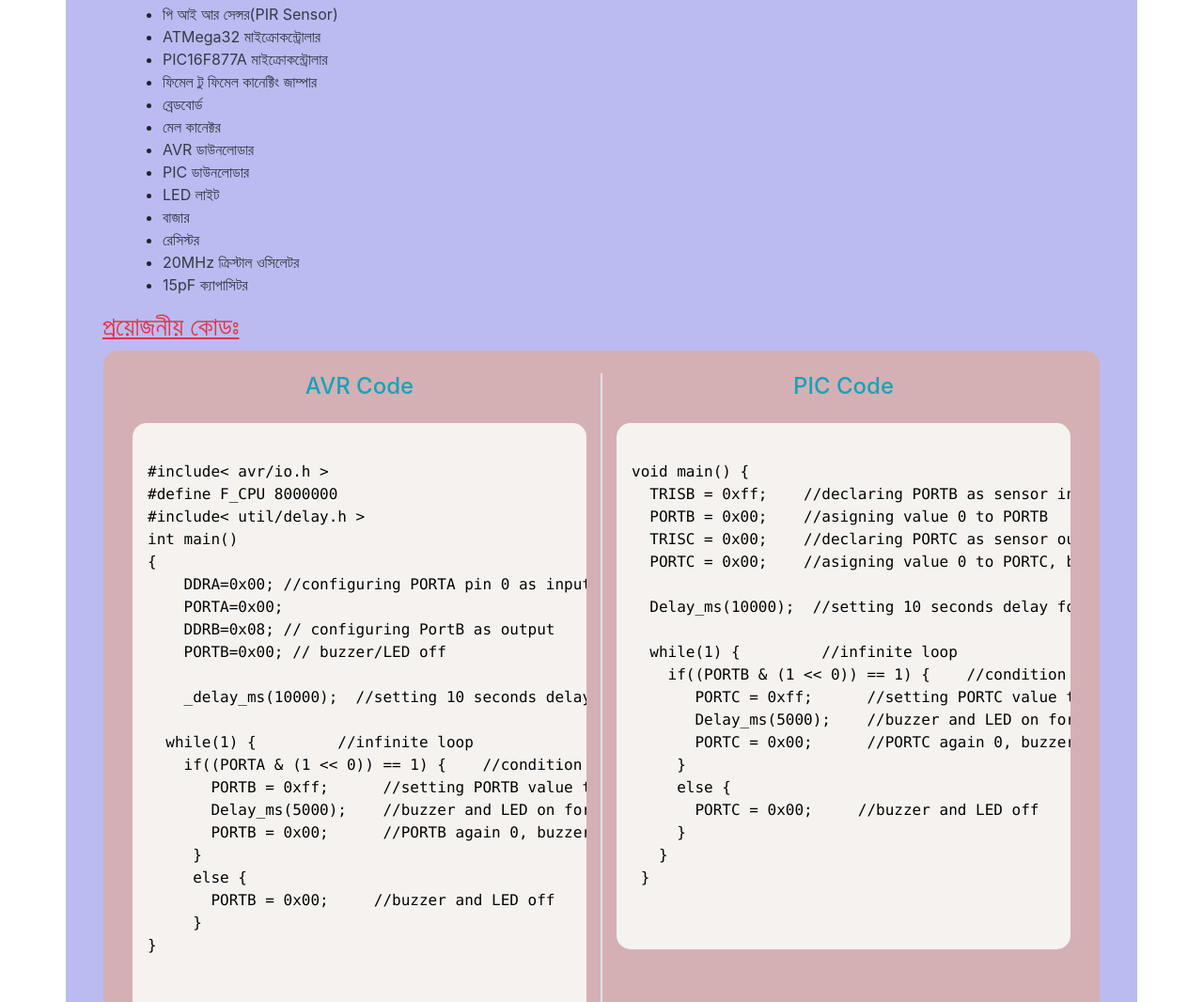
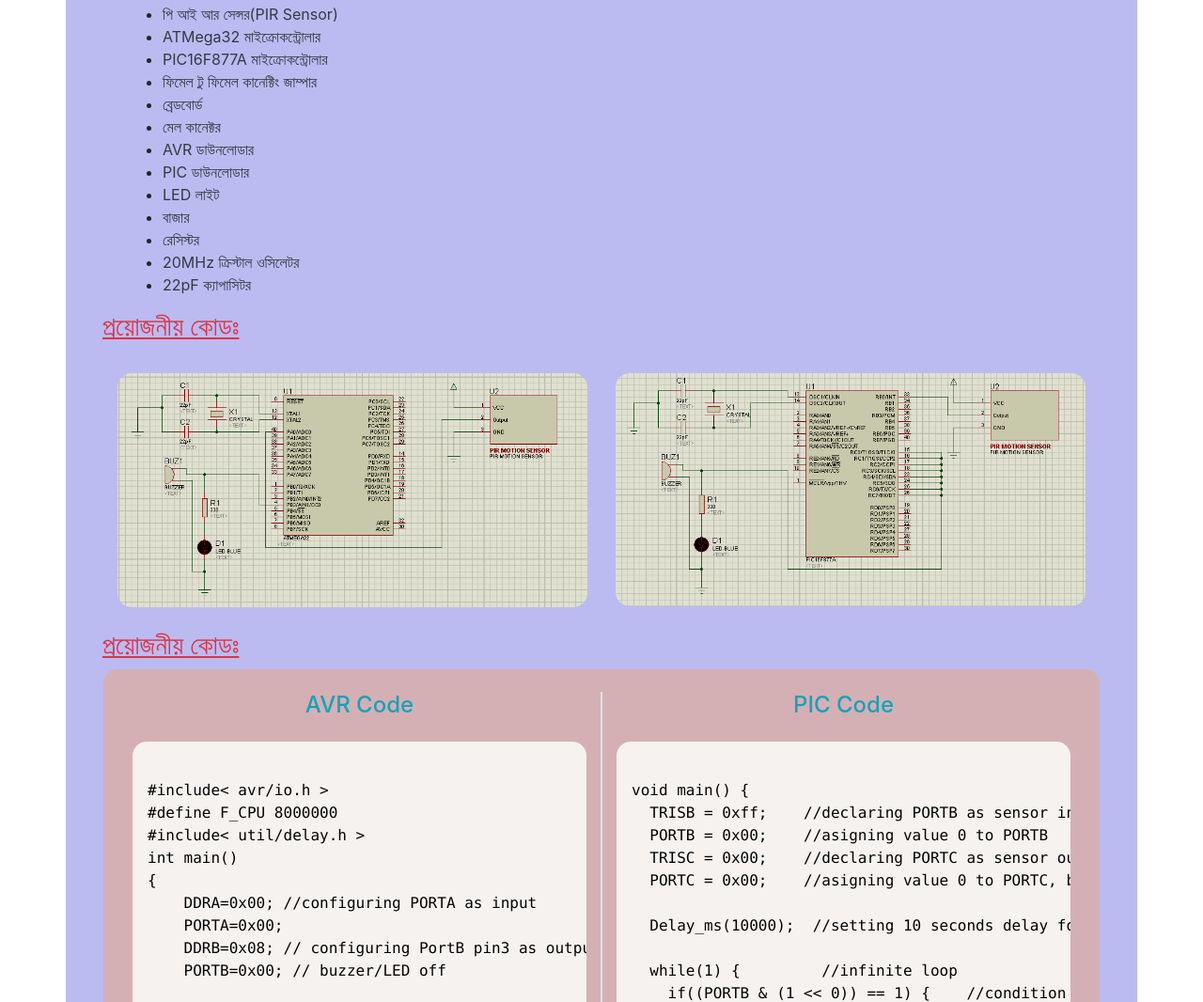
Before and after one commit to shovontanvir/pirMotionDetection, a plain HTML site: page index.html in a window 1280 px wide. Shown: the part 869-1935 px from the top of the page at 94% size. Drawn offline with nearby package versions, Linux system fonts and the light colour scheme; a web font is replaced by a local one.

Commit message:
schematic added

```diff
--- a/assets/css/main.css
+++ b/assets/css/main.css
@@ -26,6 +26,10 @@ $font-1 : 'Galada', cursive !important;
 }
 
 .w-100{
+  width: 100%;
+}
+
+.w-100vh{
   width: 100vh;
 }
 
--- a/index.html
+++ b/index.html
@@ -23,7 +23,7 @@
             <u>পি আই আর (PIR) মোশন সেন্সর :</u>
           </h3>
           <p class="pl-4">এই মজার কিন্তু উপকারী প্রজেক্টটি শুরু করার আগে চল পি আই আর মোশন সেন্সর সম্পর্কে জেনে নেয়া যাক। পি আই আর (PIR) এর পুরো নাম হচ্ছে প্যাসিভ ইনফ্রারেড। ইনফ্রারেড নামটি শুনে পরিচিত মনে হচ্ছে? হতেই পারে। ইনফ্রারেড বা অবলোহিত হচ্ছে আলোর একটি রূপ যা আমরা খালি চোখে দেখতে পাই না। কাজেই বুঝতেই পারছ পি আই আর মোশন সেন্সর মূলত আলোর বৈশিষ্ট্য ব্যবহার করে মোশন ডিটেক্ট করে থাকে। তোমার কি মনে কেন একে প্যাসিভ ইনফ্রারেড বলা হয়? তার আগে জেনে নেই কিভাবে এটি কাজ করে। তাহলে বুঝতে পারবে কেন একটিভ না হয়ে প্যাসিভ ইনফ্রারেড বলা হয়ে থাকে।</p>
-          <p class="pl-4">পি আই আর সেন্সর কোন বস্তু অথবা প্রাণী দ্বারা বিকির্ন ইনফ্রারেড রশ্মি থেকে মোশন ডিটেক্ট করে থাকে। স্থির কোন বস্তু বা ব্যাকটি থেকে একটি নির্দিষ্ট পরিমাণ অবলোহিত আলো বের হয়। যখন ব্যাকটি বা বস্তুতই নড়া শুরু করে তখন এই অবলোহিত রশ্মিতে পরিবর্তন আসে। আর এই সামান্য পরিবর্তন কাজে লাগিয়ে পি আই আর সেন্সর কোন ব্যাকটি বা বস্তুর গতিবিধি নির্নয় করতে পারে। যেহেতু সেন্সরটি নিজে আলোর উৎস না বরং অন্য উৎস থেকে আসা আলো দিয়ে কাজ করে তাই একে প্যাসিভ বা পরোক্ষ বলা হয়ে থাকে।<p>
+          <p class="pl-4">পি আই আর সেন্সর কোন বস্তু অথবা প্রাণী দ্বারা বিকির্ন ইনফ্রারেড রশ্মি থেকে মোশন ডিটেক্ট করে থাকে। স্থির কোন বস্তু বা ব্যাকটি থেকে একটি নির্দিষ্ট পরিমাণ অবলোহিত আলো বের হয়। যখন ব্যাক্তি বা বস্তুতই নড়া শুরু করে তখন এই অবলোহিত রশ্মিতে পরিবর্তন আসে। আর এই সামান্য পরিবর্তন কাজে লাগিয়ে পি আই আর সেন্সর কোন ব্যাকটি বা বস্তুর গতিবিধি নির্নয় করতে পারে। যেহেতু সেন্সরটি নিজে আলোর উৎস না বরং অন্য উৎস থেকে আসা আলো দিয়ে কাজ করে তাই একে প্যাসিভ বা পরোক্ষ বলা হয়ে থাকে।<p>
           <p class="p-1 d-block text-center background-greenish radius-secondary w-75 mx-auto">বিঃদ্রঃ- পি আই আর সেন্সর সম্পর্কে আরও জানতে এই <a href="https://en.wikipedia.org/wiki/Passive_infrared_sensor" target="_blank">লিঙ্ক</a> টি ঘুরে আসতে পার।</p>
 
           <div class="media my-4 align-items-center">
@@ -32,7 +32,7 @@
               <h3 class="text-danger">
                 <u>পি আই আর মোশন সেন্সর সম্পর্কে টেকনিকাল ডিস্ক্রিপশন:</u>
               </h3>
-              <p>আমাদের এই সেন্সরটিতে মোট তিনটি পিন আছে; <code class="language-markup">VCC</code>, <code class="language-markup">GND</code> আর <code class="language-markup">Output</code>. অন্য সব ডিজিটাল ডিভাইসের মত এই সেন্সরের <code class="language-markup">VCC</code> আর <code class="language-markup">GND</code> পিন যথাক্রমে 5V(dc) এবং 0V এর সাথে কানেক্ট করা লাগবে। আর <code class="language-markup">Output</code> পিনটিকে মাইক্রোকন্ট্রোলারের যে পিনে আমরা রীড করতে চাই সে পিনে কানেক্ট করব। মনে রাখা লাগবে অন্য অনেক সেন্সরের মত আমাদের পি আই আর সেন্সর আয়নালগ আউটপুট দেয় না, ডিজিটাল (হাই/লো)আউটপুট দেয়। কাজেই এই প্রজেক্টে এডিসি পিনের কোন ব্যবহার নেই, যা আমাদের এই প্রজেক্টটিকে সহজ করে দেয়। এছাড়াও এই সেন্সরে রয়েছে দুইটি ভেরিএবল রেসিস্টর(পট) যেগুলোর মান পরিবর্তনের মাধ্যমে সেন্সরের সেন্সিটিভিটি এবং ডিলে এডজাস্ট করা যায়।</p>
+              <p>আমাদের এই সেন্সরটিতে মোট তিনটি পিন আছে; <code class="language-markup">VCC</code>, <code class="language-markup">GND</code> আর <code class="language-markup">Output</code>. অন্য সব ডিজিটাল ডিভাইসের মত এই সেন্সরের <code class="language-markup">VCC</code> আর <code class="language-markup">GND</code> পিন যথাক্রমে 5V(dc) এবং 0V এর সাথে কানেক্ট করা লাগবে। আর <code class="language-markup">Output</code> পিনটিকে মাইক্রোকন্ট্রোলারের যে পিনে আমরা রীড করতে চাই সে পিনে কানেক্ট করব। মনে রাখা লাগবে অন্য অনেক সেন্সরের মত আমাদের পি আই আর সেন্সর অ্যানালগ আউটপুট দেয় না, ডিজিটাল (হাই/লো)আউটপুট দেয়। কাজেই এই প্রজেক্টে এডিসি পিনের কোন ব্যবহার নেই, যা আমাদের এই প্রজেক্টটিকে সহজ করে দেয়। এছাড়াও এই সেন্সরে রয়েছে দুইটি ভেরিএবল রেসিস্টর(পট) যেগুলোর মান পরিবর্তনের মাধ্যমে সেন্সরের সেন্সিটিভিটি এবং ডিলে এডজাস্ট করা যায়।</p>
             </div>
           </div>
           <p class="p-1 d-block text-center background-greenish radius-secondary w-75 mx-auto">বিঃদ্রঃ- এই সেন্সরটির ইন্টার্নাল ডায়াগ্রাম জানতে এই <a href="https://techshopbd.com/uploads/product_document/HCSR501_pir_motion_sensor.pdf">PDF</a> টি দেখে নিতে পার।</p>
@@ -52,8 +52,21 @@
             <li><a href="https://techshopbd.com/product-categories/buzzers/177/buzzer-techshop-bangladesh" target="_blank" class="text-dark">বাজার</a></li>
             <li><a href="" target="_blank" class="text-dark">রেসিস্টর</a></li>
             <li><a href="https://techshopbd.com/product-categories/crystal-oscillator/191/20-mhz-crystal-oscillator-techshop-bangladesh" target="_blank" class="text-dark">20MHz ক্রিস্টাল ওসিলেটর</a></li>
-            <li><a href="https://techshopbd.com/product-categories/capacitor/383/ceramic-capacitor-150-15pf-techshop-bangladesh" target="_blank" class="text-dark">15pF ক্যাপাসিটর</a></li>
+            <li><a href="https://techshopbd.com/product-categories/capacitor/385/ceramic-capacitor-220-22pf-techshop-bangladesh" target="_blank" class="text-dark">22pF ক্যাপাসিটর</a></li>
           </ul>
+          <h3 class="text-danger">
+            <u>প্রয়োজনীয় কোডঃ</u>
+          </h3>
+          <div class="px-3">
+            <div class="row py-4 text-center radius-secondary">
+              <div class="col-6">
+                <img src="assets/images/AVR_PIRMotionSensor.png" alt="AVR Schematic" class="radius-secondary w-100">
+              </div>
+              <div class="col-6">
+                <img src="assets/images/PIC_PIRMotionSensor.png" alt="PIC Schematic" class="radius-secondary w-100">
+              </div>
+            </div>
+          </div>
           <h3 class="text-danger">
             <u>প্রয়োজনীয় কোডঃ</u>
           </h3>
@@ -68,9 +81,9 @@
 #include< util/delay.h >
 int main()
 {
-	DDRA=0x00; //configuring PORTA pin 0 as input
+	DDRA=0x00; //configuring PORTA as input
 	PORTA=0x00;
-	DDRB=0x08; // configuring PortB as output
+	DDRB=0x08; // configuring PortB pin3 as output
 	PORTB=0x00; // buzzer/LED off
 
 	_delay_ms(10000);  //setting 10 seconds delay for sensor initialization
```
Also changed, not shown: assets/images/AVR_PIRMotionSensor.png (added), assets/images/PIC_PIRMotionSensor.png (added).
